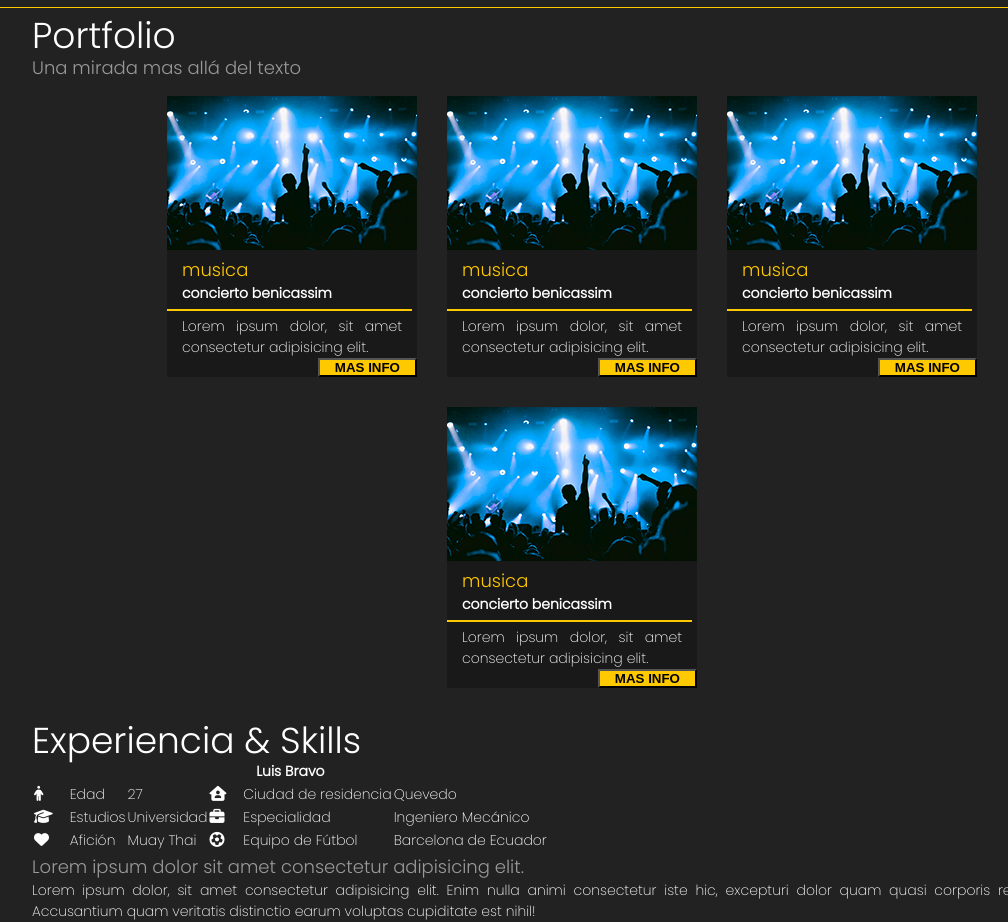
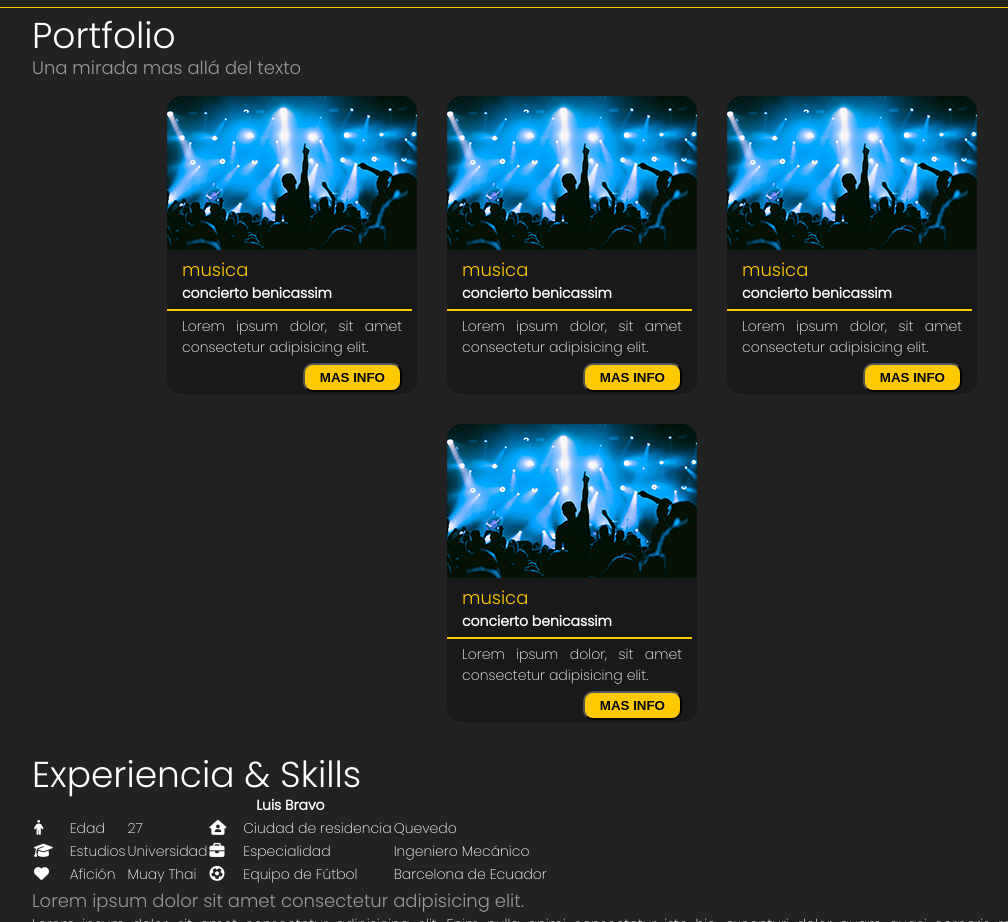
Before and after one commit to luiisao20/curso_html, a plain HTML site: page Portfolio/index.html in a window 1280 px wide. Shown: the part 1213-2135 px from the top of the page, without its empty margins (68-1076 px from the left). Drawn offline with Linux system fonts and the light colour scheme; a web font is replaced by a local one.

Commit message:
Border Radius

```diff
--- a/Portfolio/estilos/estilos.css
+++ b/Portfolio/estilos/estilos.css
@@ -71,6 +71,9 @@ li{
     text-align: center;
     margin-right: 5px;
 }
+button{
+    border-radius: 10px;
+}
 /*CSS IDs y Clase*/
 .hashtag{
     color: #ffc900;
@@ -118,6 +121,10 @@ li{
 .card{
     width: 250px;
     background-color: #191919;
+    border-radius: 15px;
+}
+.card img{
+    border-radius: 15px 15px 0 0;
 }
 .card h3{
     color: #ffc900;
@@ -127,6 +134,10 @@ li{
 }
 .card h3, .card h4, .card p, .card masinfo{
     padding: 0 15px;
+}
+.card .masinfo{
+    margin: 5px 15px 5px 15px;
+    height: 26px;
 }
 .card .masinfo button{
     background-color: #ffc900;
@@ -139,3 +150,6 @@ li{
     margin: 0px 5px 5px 0px;
     border: 1px solid #ffc900;
 }
+.card button{
+    padding: 5px;
+}
```
